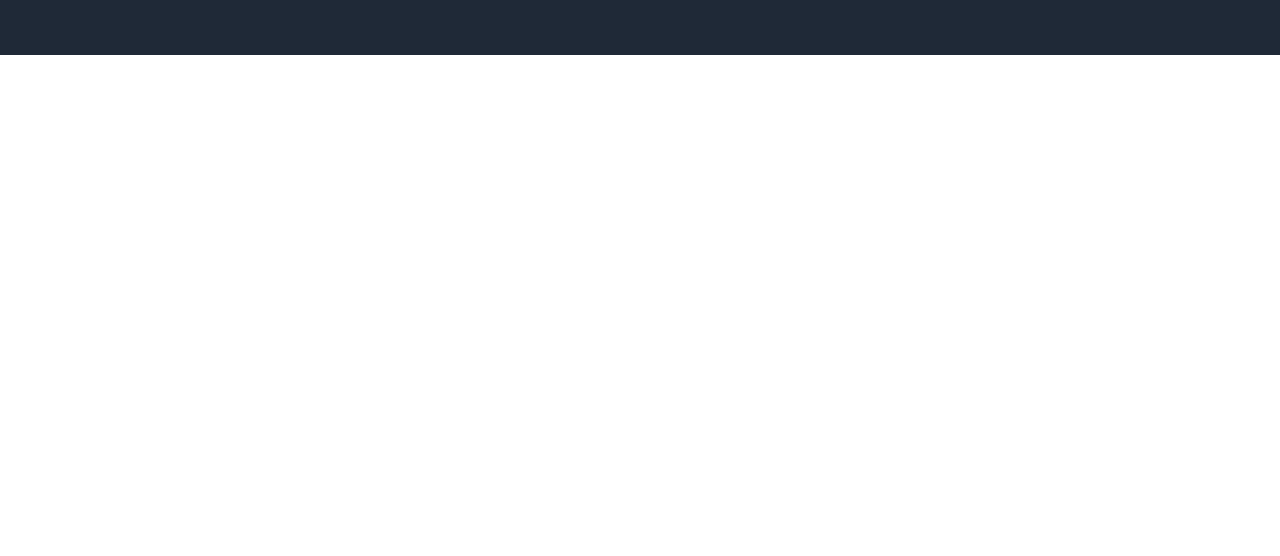
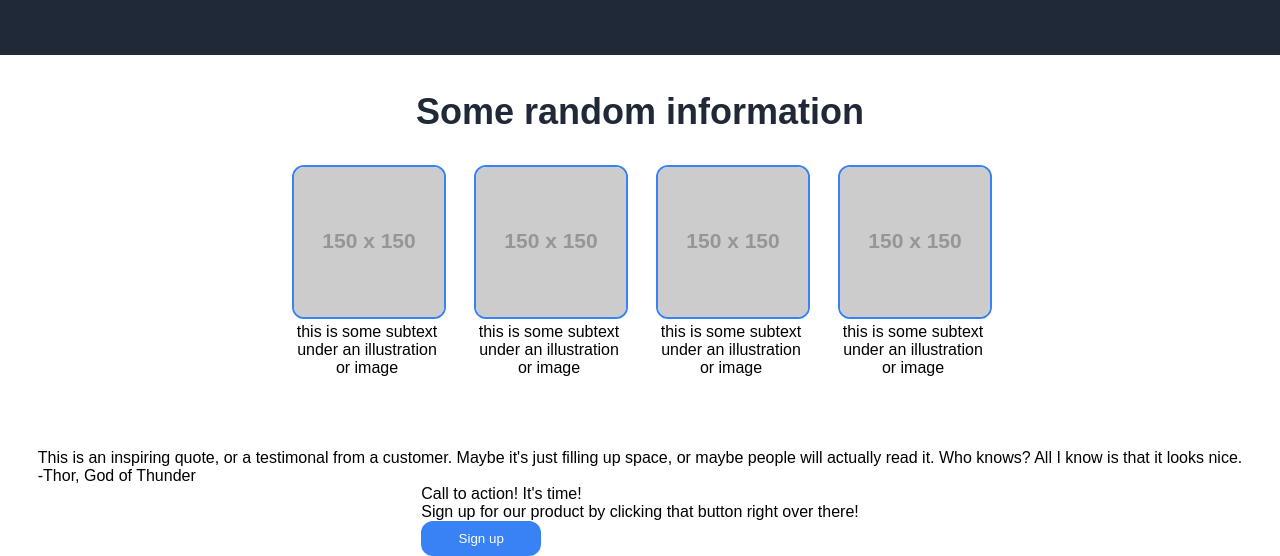
Before and after one commit to bergstrandfredrik/landingPage, a plain HTML site: page index.html in a window 1280 px wide. Shown: the part 393-949 px from the top of the page. Before the commit the page ends 800 px from the top, so only its background shows below. Drawn offline with Linux system fonts and the light colour scheme; placeholder pictures from the web are drawn by us.

Commit message:
Complete cards view

```diff
--- a/index.html
+++ b/index.html
@@ -29,5 +29,41 @@
         </div>
       </div>
     </div>
+    <div class="main">
+      <div class="card-view">
+        <div>
+          <h3 class="header-information">Some random information</h3>
+        </div>
+        <div class="cards">
+          <div class="card">
+            <img class="card-img" src="https://placehold.co/150" alt="placeholder">
+            <p>this is some subtext under an illustration or image</p>
+          </div>
+          <div class="card">
+            <img class="card-img" src="https://placehold.co/150" alt="placeholder">
+            <p>this is some subtext under an illustration or image</p>
+          </div>
+          <div class="card">
+            <img class="card-img" src="https://placehold.co/150" alt="placeholder">
+            <p>this is some subtext under an illustration or image</p>
+          </div>
+          <div class="card">
+            <img class="card-img" src="https://placehold.co/150" alt="placeholder">
+            <p>this is some subtext under an illustration or image</p>
+          </div>
+        </div>
+      </div>
+      <div class="quote-view">
+        <p class="quote-text">This is an inspiring quote, or a testimonal from a customer. Maybe it's just filling up space, or maybe people will actually read it. Who knows? All I know is that it looks nice.</p>
+        <p class="quote-signature">-Thor, God of Thunder</p>
+      </div>
+      <div class="action-view">
+        <div>
+          <p>Call to action! It's time!</p>
+          <p>Sign up for our product by clicking that button right over there!</p>
+          <button class="sign-up">Sign up</button>
+        </div>
+      </div>
+    </div>
   </body>
 </html>
--- a/styles.css
+++ b/styles.css
@@ -53,6 +53,43 @@ ul {
   list-style: none;
 }
 
+.main {
+  display: flex;
+  flex-direction: column;
+  align-items: center;
+}
+
+.card-view {
+  display: flex;
+  flex-direction: column;
+  align-items: center;
+  padding: 8px 200px;
+  gap: 2rem;
+  padding: 36px 0 72px;
+}
+
+.header-information {
+  color: #1f2937;
+  font-size: 36px;
+  font-weight: 900;
+}
+
+.cards {
+  display: flex;
+  justify-content: center;
+  gap: 2rem;
+}
+
+.card {
+  width: 150px;
+  text-align: center;
+}
+
+.card-img {
+  border: solid 2px #3882f6;
+  border-radius: 12px;
+}
+
 .sign-up {
   width: 120px;
   color: white;
```
